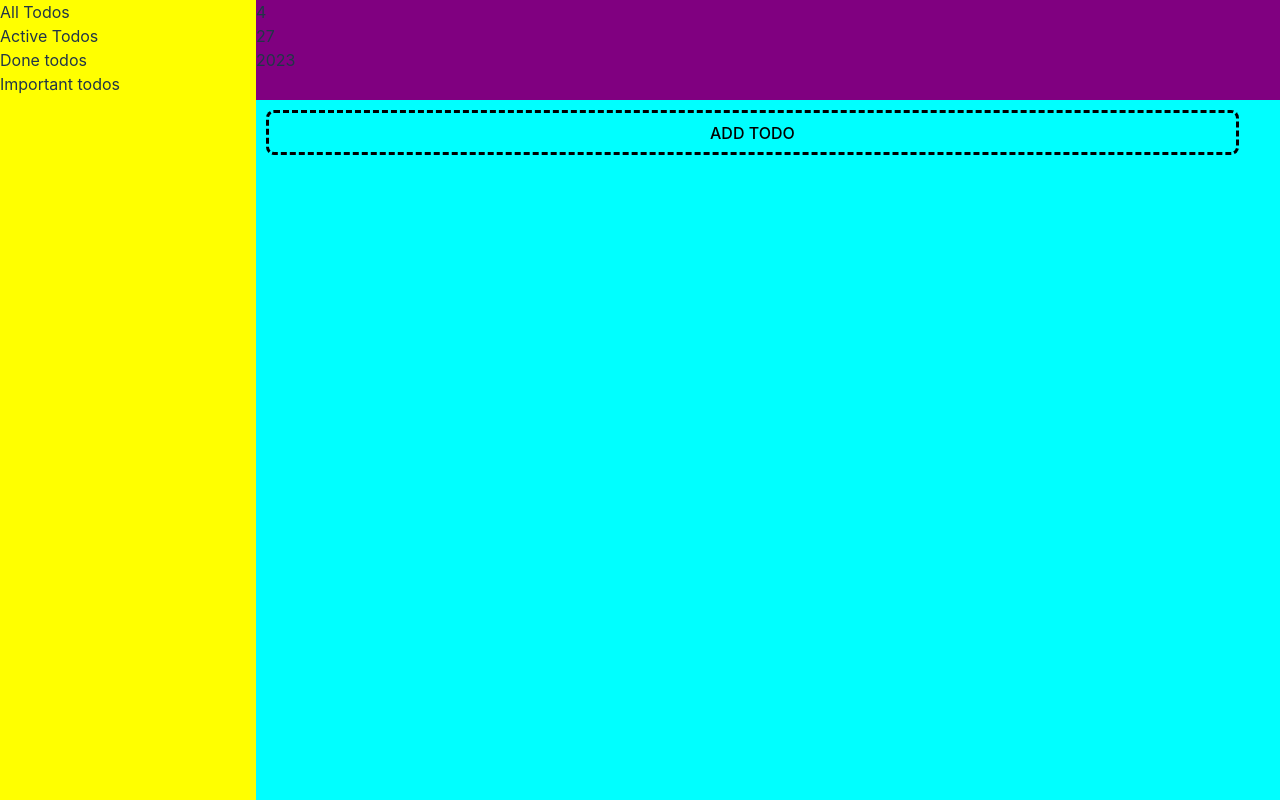
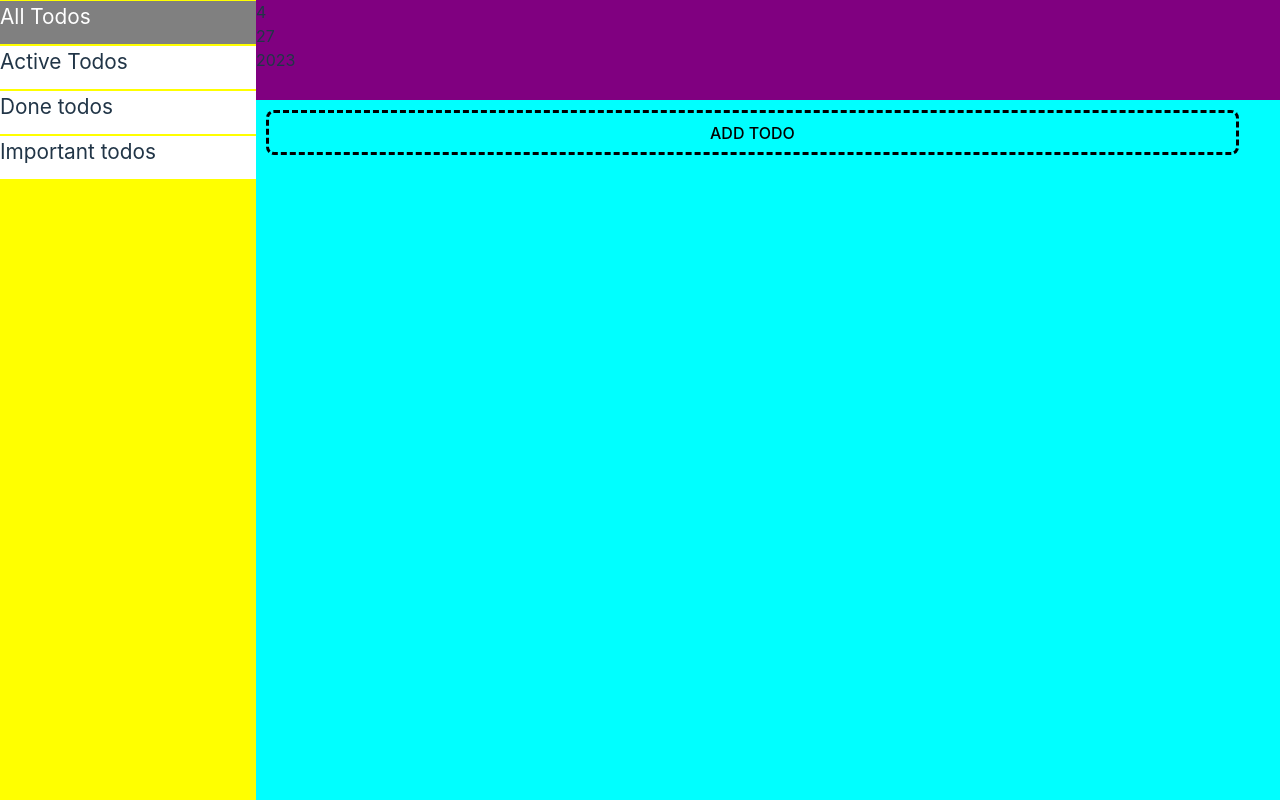
Before and after one commit to IsoW-22/React-todo-app, a React (Vite) app: page / in a window 1280 px wide. Built offline with nearby package versions, Linux system fonts and the light colour scheme; the HTML template or start-up script is replaced by a standard one.

Commit message:
wroking on select task

```diff
--- a/src/App.jsx
+++ b/src/App.jsx
@@ -1,14 +1,12 @@
 // import { useState } from 'react'
 import './styles/App.Scss'
 import Header from "./components/Header"
-import Nav from "./components/nav"
-import Todos from "./components/Todos"
+import Todos from "./components/Body"
 
 function App() {
   return (
     <>
       <Header />
-      <Nav />
       <Todos />
     </>
   )
--- a/src/components/Todos.jsx
+++ b/src/components/Body.jsx
@@ -2,9 +2,35 @@ import { useState } from "react";
 
 function Todos() {
   const [todoList, SetTodoList] = useState([]);
+  const [selectTodos, setSelectTodos] = useState(todoList);
+
+  function Lists() {
+    function handleAllTodos() {
+      SetTodoList(
+
+      )
+    }
+    return(
+        <ul className="lists">
+            <li>All Todos</li>
+            <li>Active Todos</li>
+            <li>Done todos</li>
+            <li>Important todos</li>
+        </ul>
+    )
+  }
 
   function handleMarkDone(index, isDone) {
     SetTodoList(
+      todoList.map((todo) => {
+        if (todo.id === index) {
+          return { ...todo, isDone: isDone };
+        } else {
+          return todo;
+        }
+      })
+    );
+    setSelectTodos(
       todoList.map((todo) => {
         if (todo.id === index) {
           return { ...todo, isDone: isDone };
@@ -17,11 +43,12 @@ function Todos() {
 
   function handleAddTodo() {
     SetTodoList([...todoList, { id: crypto.randomUUID(), isDone: false }]);
+    setSelectTodos([...todoList, { id: crypto.randomUUID(), isDone: false }]);
   }
 
   function handleDeleteTodo(index) {
     SetTodoList(todoList.filter((item) => item.id !== index));
-    console.log(todoList);
+    setSelectTodos(todoList.filter((item) => item.id !== index));
   }
 
   const listItems = todoList.map((todo) => (
@@ -37,12 +64,17 @@ function Todos() {
     </div>
   ));
   return (
+    <>
+      <div className="nav">
+        <Lists />
+      </div>
       <div className="body">
         <div>{listItems}</div>
         <button onClick={handleAddTodo} className="add-todo">
           ADD TODO
         </button>
       </div>
+    </>
   );
 }
 
--- a/src/components/nav.jsx
+++ /dev/null
@@ -1,20 +0,0 @@
-function Lists() {
-    return(
-        <ul>
-            <li>All Todos</li>
-            <li>Active Todos</li>
-            <li>Done todos</li>
-            <li>Important todos</li>
-        </ul>
-    )
-}
-
-function Nav() {
-    return(
-        <div className="nav">
-            <Lists />
-        </div>
-    )
-}
-
-export default Nav
--- a/src/styles/App.scss
+++ b/src/styles/App.scss
@@ -34,6 +34,23 @@ body, html {
 .nav {
   grid-area: nav;
   background-color: yellow;
+  ul {
+    display: flex;
+    flex-direction: column;
+    justify-content: space-around;
+    width: 100%;
+    height: 180px;
+    li {
+      font-size: 1.3rem;
+      background-color: white;
+      height: 24%;
+
+      &:hover {
+        background-color: gray;
+        color: white;
+      }
+    }
+  }
 }
 
 .todo, .add-todo {
```
Lines whose indentation alone changed are shown as unchanged.
